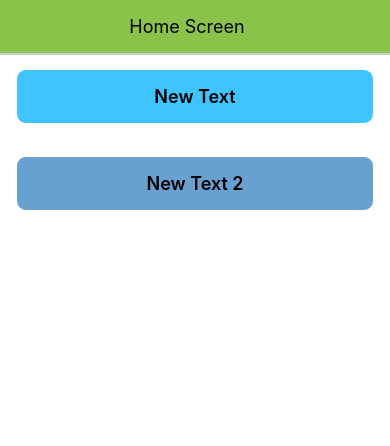
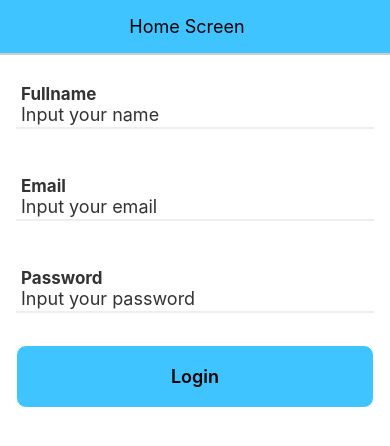
Before and after one commit to monkeyidesign/react-native, a React Native app: screen / in a window 390 px wide. Shown: the top 446 px of the page. Built offline with nearby package versions, Linux system fonts and the light colour scheme.

Commit message:
Custom/Reusable input and botton Component

```diff
--- a/App.js
+++ b/App.js
@@ -9,8 +9,13 @@ import React, {Component} from 'react';
 import {SafeAreaView, StyleSheet, View} from 'react-native';
 import Header from './src/components/Header';
 import {Button} from './src/components/form/Button';
+import {Input} from './src/components/form/Input';
 
 export default class App extends Component {
+  state = {
+    email: '',
+    passowrd: '',
+  };
   render() {
     return (
       <SafeAreaView style={styles.page}>
@@ -18,15 +23,26 @@ export default class App extends Component {
           <Header>Home Screen</Header>
         </View>
         <View style={styles.container}>
-          <View style={styles.button2_bg}>
-            <Button onPress={() => console.log('button pressed!')}>
-              New Text
-            </Button>
-          </View>
+          <Input placeholder="Input your name" label="Fullname" />
+        </View>
+        <View style={styles.container}>
+          <Input
+            placeholder="Input your email"
+            label="Email"
+            onChangeText={email => this.setState({email})}
+            value={this.state.email}
+          />
+        </View>
+        <View style={styles.container}>
+          <Input
+            placeholder="Input your password"
+            label="Password"
+            secureTextEntry
+          />
         </View>
         <View style={styles.container}>
           <View style={styles.button1_bg}>
-            <Button onPress={() => alert('test')}>New Text 2</Button>
+            <Button onPress={() => alert('test')}>Login</Button>
           </View>
         </View>
       </SafeAreaView>
@@ -40,7 +56,7 @@ const styles = StyleSheet.create({
     flex: 1,
   },
   header: {
-    backgroundColor: '#8bc34a',
+    backgroundColor: '#40c4ff',
   },
   container: {
     paddingTop: 16,
@@ -49,15 +65,10 @@ const styles = StyleSheet.create({
     paddingBottom: 16,
   },
   button1_bg: {
-    backgroundColor: '#68a0cf',
-    borderRadius: 10,
-    borderWidth: 1,
-    borderColor: '#fff',
-  },
-  button2_bg: {
     backgroundColor: '#40c4ff',
     borderRadius: 10,
     borderWidth: 1,
     borderColor: '#fff',
+    alignItems: 'center'
   },
 });
--- a/src/components/form/Button.js
+++ b/src/components/form/Button.js
@@ -1,24 +1,25 @@
 import React from 'react';
 import {Text, StyleSheet, TouchableOpacity} from 'react-native';
 
-const Button = props => {
+const Button = ({onPress, children}) => {
   return (
-    <TouchableOpacity onPress={props.onPress} style={styles.buttonBody}>
-      <Text style={styles.buttonText}>{props.children}</Text>
+    <TouchableOpacity onPress={onPress} style={styles.button}>
+      <Text style={styles.text}>{children}</Text>
     </TouchableOpacity>
   );
 };
 
 const styles = StyleSheet.create({
-  buttonBody: {
+  botton: {
     width: '100%',
     padding: 16,
     alignItems: 'center',
     justifyContent: 'center',
   },
-  buttonText: {
+  text: {
     fontSize: 18,
     fontWeight: '600',
+    padding: 20,
   },
 });
 
--- /dev/null
+++ b/src/components/form/Input.js
@@ -0,0 +1,45 @@
+import React from 'react';
+import {View, StyleSheet, Text, TextInput} from 'react-native';
+
+const Input = ({label, value, onChangeText, placeholder, secureTextEntry}) => {
+  return (
+    <View style={styles.container}>
+      <Text style={styles.label}>{label}</Text>
+      <TextInput
+        autoCorrect={false}
+        onChangeText={onChangeText}
+        placeholder={placeholder}
+        style={styles.input}
+        secureTextEntry={secureTextEntry}
+        value={value}
+      />
+    </View>
+  );
+};
+
+const styles = StyleSheet.create({
+  container: {
+    marginTop: 10,
+    width: '100%',
+    borderColor: '#eee',
+    borderBottomWidth: 2,
+  },
+  label: {
+    padding: 5,
+    paddingBottom: 0,
+    color: '#333',
+    fontSize: 17,
+    fontWeight: '700',
+    width: '100%',
+  },
+  input: {
+    paddingRight: 5,
+    paddingLeft: 5,
+    paddingBottom: 2,
+    color: '#333',
+    fontSize: 18,
+    width: '100%',
+  },
+});
+
+export {Input};
```
